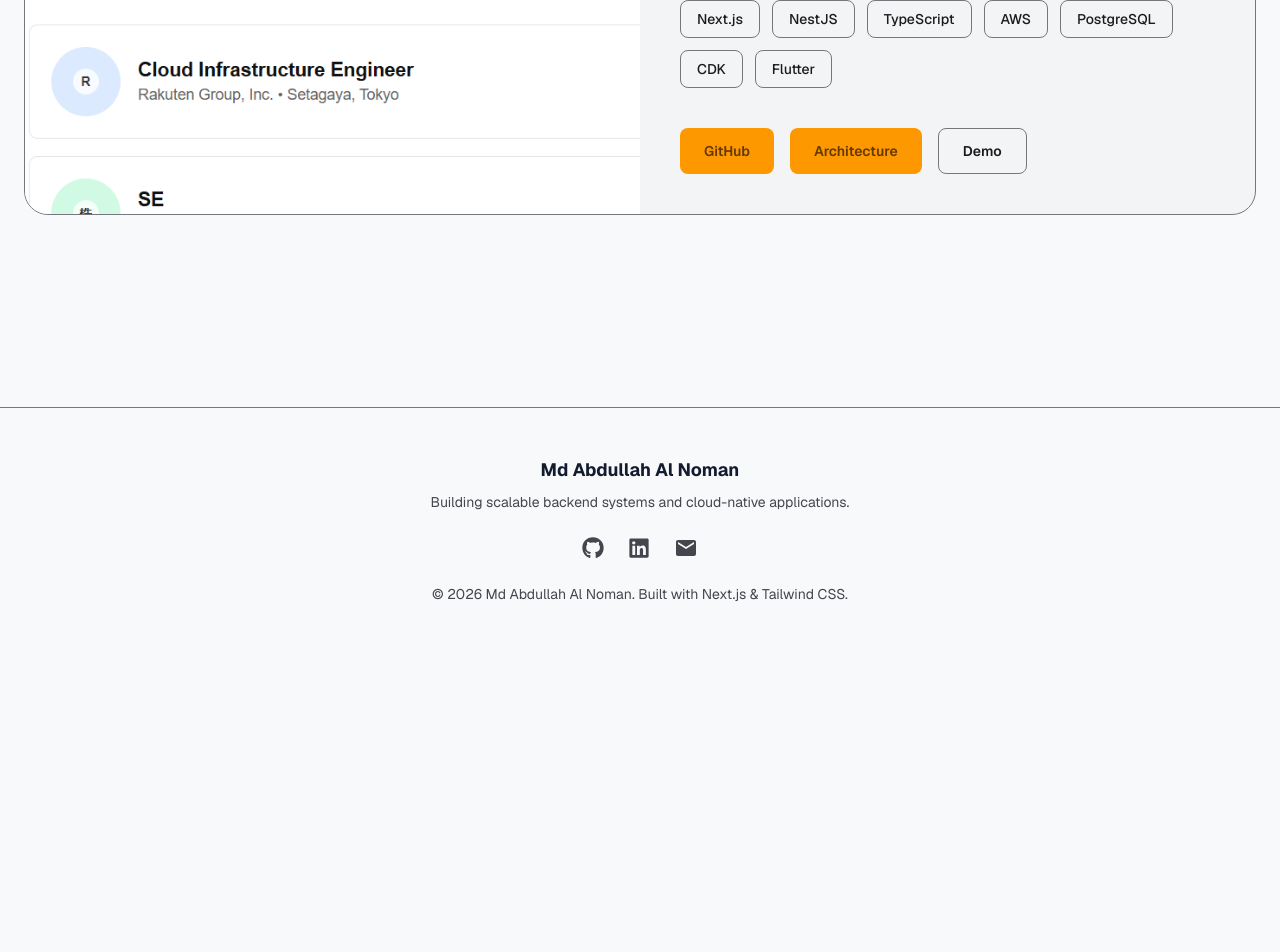
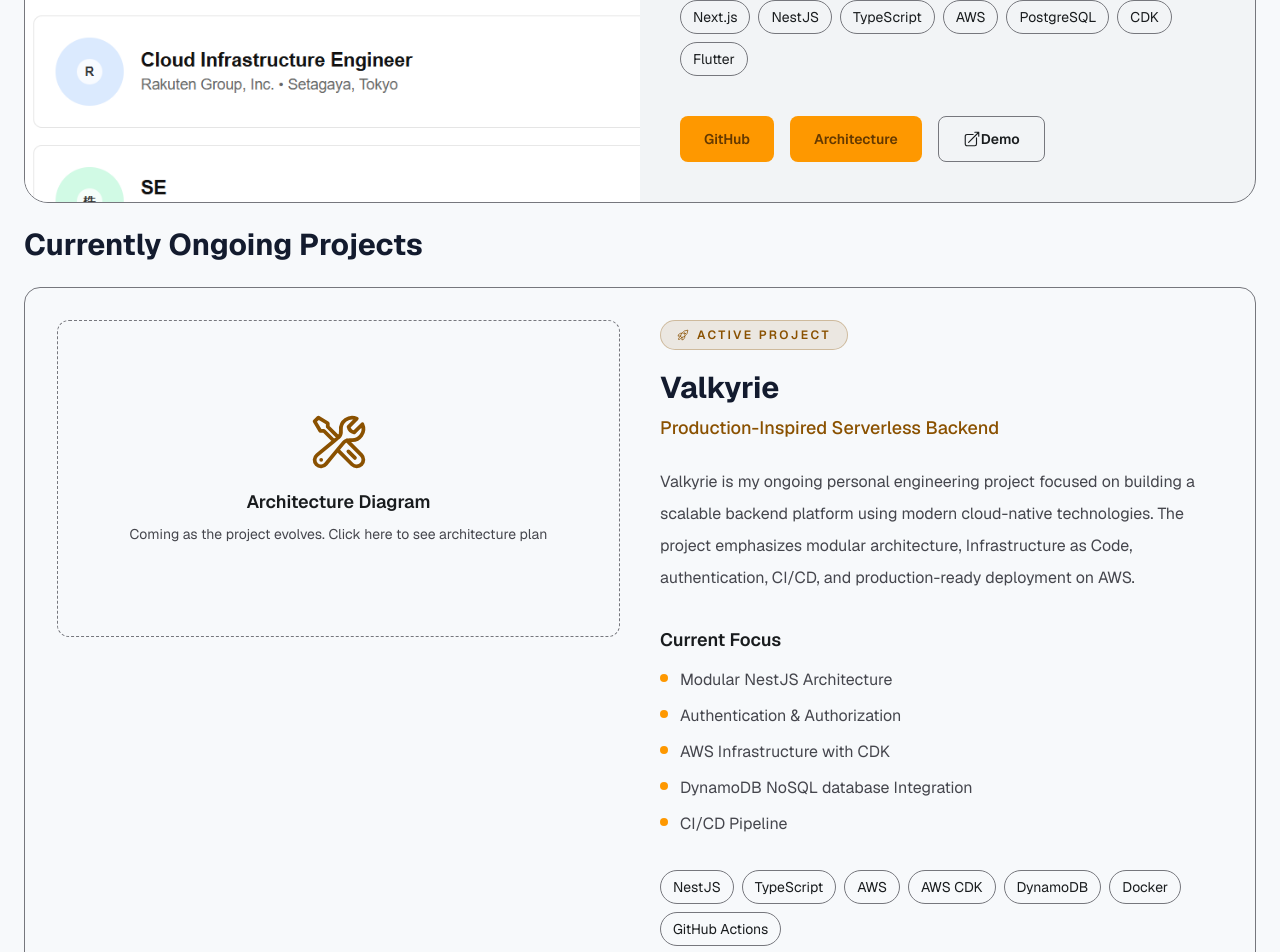
Before and after one commit to noman5945/Portfolio-AWS, a Next.js app: page /pages/projects in a window 1280 px wide. Shown: the part 920-1872 px from the top of the page. Before the commit the page ends 1572 px from the top, so only its background shows below. Built offline with nearby package versions, Linux system fonts and the light colour scheme.

Commit message:
[FEAT]Project: Current Project Section Added

```diff
--- a/app/pages/projects/page.tsx
+++ b/app/pages/projects/page.tsx
@@ -1,3 +1,4 @@
+import CurrentProject from "@/components/CurrentProject";
 import FeaturedProject from "@/components/FeaturedProject";
 import React from "react";
 
@@ -21,7 +22,14 @@ export default function ProjectsPage() {
       </div>
       {/** Featured Project */}
       <FeaturedProject />
-      <div></div>
+      {/** Current Project */}
+      <div className="my-6">
+        <h2 className="mt-3 text-3xl font-bold text-primary">
+          Currently Ongoing Projects
+        </h2>
+      </div>
+      <CurrentProject />
+      {/** Previous Projects */}
     </section>
   );
 }
--- /dev/null
+++ b/components/CurrentProject.tsx
@@ -0,0 +1,182 @@
+"use client";
+import React, { useState } from "react";
+import {
+  HiOutlineRocketLaunch,
+  HiOutlineArrowTopRightOnSquare,
+  HiOutlineWrenchScrewdriver,
+} from "react-icons/hi2";
+import { FaGithub } from "react-icons/fa";
+import CustomButton from "./ui/CustomButton";
+import ImageModal from "./ImageModal";
+
+export default function CurrentProject() {
+  const [showArchitecture, setShowArchitecture] = useState(false);
+  const technologies = [
+    "NestJS",
+    "TypeScript",
+    "AWS",
+    "AWS CDK",
+    "DynamoDB",
+    "Docker",
+    "GitHub Actions",
+  ];
+  const current_focus = [
+    "Modular NestJS Architecture",
+    "Authentication & Authorization",
+    "AWS Infrastructure with CDK",
+    "DynamoDB NoSQL database Integration",
+    "CI/CD Pipeline",
+  ];
+  return (
+    <section className="rounded-2xl border border-outline bg-surface p-8 my-2">
+      <div className="grid grid-cols-1 gap-10 lg:grid-cols-12">
+        {/* Left Side */}
+        <div
+          className="lg:col-span-6 cursor-pointer"
+          onClick={() => setShowArchitecture(true)}
+        >
+          <div
+            className="
+              flex
+              aspect-video
+              items-center
+              justify-center
+              rounded-xl
+              border
+              border-dashed
+              border-outline
+              bg-background
+              transition-colors
+              hover:border-secondary
+            "
+          >
+            <div className="text-center">
+              <HiOutlineWrenchScrewdriver className="mx-auto mb-4 text-6xl text-secondary" />
+
+              <h3 className="text-lg font-semibold text-on-surface">
+                Architecture Diagram
+              </h3>
+
+              <p className="mt-2 text-sm text-on-surface-variant">
+                Coming as the project evolves. Click here to see architecture
+                plan
+              </p>
+            </div>
+          </div>
+        </div>
+
+        {/* Right Side */}
+        <div className="flex flex-col lg:col-span-6">
+          {/* Status Badge */}
+          <span
+            className="
+              mb-5
+              flex
+              w-fit
+              items-center
+              gap-2
+              rounded-full
+              border
+              border-secondary/30
+              bg-secondary/10
+              px-4
+              py-1.5
+              text-xs
+              font-semibold
+              uppercase
+              tracking-[0.2em]
+              text-secondary
+            "
+          >
+            <HiOutlineRocketLaunch />
+            Active Project
+          </span>
+
+          <h2 className="text-3xl font-bold text-primary">Valkyrie</h2>
+
+          <p className="mt-2 text-lg font-medium text-secondary">
+            Production-Inspired Serverless Backend
+          </p>
+
+          <p className="mt-6 leading-8 text-on-surface-variant">
+            Valkyrie is my ongoing personal engineering project focused on
+            building a scalable backend platform using modern cloud-native
+            technologies. The project emphasizes modular architecture,
+            Infrastructure as Code, authentication, CI/CD, and production-ready
+            deployment on AWS.
+          </p>
+
+          {/* Current Focus */}
+          <div className="mt-8">
+            <h3 className="mb-3 text-lg font-semibold text-on-surface">
+              Current Focus
+            </h3>
+
+            <ul className="space-y-2 text-on-surface-variant">
+              {current_focus.map((singlefocus, index) => {
+                return (
+                  <li key={index} className="flex items-start gap-3">
+                    <div className="mt-2 h-2 w-2 rounded-full bg-secondary-container" />
+                    <span className="leading-7 text-on-surface-variant">
+                      {singlefocus}
+                    </span>
+                  </li>
+                );
+              })}
+            </ul>
+          </div>
+
+          {/* Technologies */}
+          <div className="mt-8 flex flex-wrap gap-2">
+            {technologies.map((tech) => (
+              <span
+                key={tech}
+                className="
+                  rounded-full
+                  border
+                  border-outline
+                  px-3
+                  py-1.5
+                  text-sm
+                  transition-all
+                  duration-200
+                  hover:-translate-y-0.5
+                  hover:border-secondary
+                  hover:bg-secondary-container
+                  hover:text-on-secondary-container
+                "
+              >
+                {tech}
+              </span>
+            ))}
+          </div>
+
+          {/* Buttons */}
+          <div className="mt-10 flex flex-wrap gap-4">
+            <CustomButton
+              variant="primary"
+              href="https://github.com/noman5945/Valkirye-Serverless"
+            >
+              <FaGithub className="text-lg" />
+              <span>GitHub</span>
+            </CustomButton>
+
+            <CustomButton
+              variant="outline"
+              onClickfunc={() => setShowArchitecture(true)}
+            >
+              <HiOutlineArrowTopRightOnSquare className="text-lg" />
+              <span>Demo</span>
+            </CustomButton>
+          </div>
+        </div>
+      </div>
+      <ImageModal
+        open={showArchitecture}
+        onClose={() => setShowArchitecture(false)}
+        title="Valkirye Backend Architecture"
+        image="/images/projects/Valkirye.png"
+      />
+    </section>
+  );
+}
--- a/components/FeaturedProject.tsx
+++ b/components/FeaturedProject.tsx
@@ -2,6 +2,7 @@
 import React, { useState } from "react";
 import CustomButton from "./ui/CustomButton";
 import ImageModal from "./ImageModal";
+import { HiOutlineArrowTopRightOnSquare } from "react-icons/hi2";
 
 export default function FeaturedProject() {
   const [showArchitecture, setShowArchitecture] = useState(false);
@@ -41,7 +42,7 @@ export default function FeaturedProject() {
         <div className="flex h-full flex-col p-10">
           {/* Badge */}
           <span className="w-fit rounded-full border border-secondary-container bg-secondary-container/10 px-3 py-1 text-xs font-semibold uppercase tracking-widest text-secondary">
-            ⭐ Featured Project
+            Featured Project
           </span>
 
           {/* Title */}
@@ -86,7 +87,7 @@ export default function FeaturedProject() {
           </div>
 
           {/* Technologies */}
-          <div className="mt-8 flex flex-wrap gap-3">
+          <div className="mt-8 flex flex-wrap gap-2">
             {[
               "Next.js",
               "NestJS",
@@ -99,18 +100,18 @@ export default function FeaturedProject() {
               <span
                 key={tech}
                 className="
-          rounded-lg
-          border border-outline
-          bg-surface-container-low
-          px-4 py-2
-          text-sm
-          font-medium
-          transition-all
-          duration-200
-          hover:-translate-y-1
-          hover:border-secondary-container
-          hover:bg-secondary-container
-          hover:text-on-secondary-container
+          rounded-full
+                  border
+                  border-outline
+                  px-3
+                  py-1.5
+                  text-sm
+                  transition-all
+                  duration-200
+                  hover:-translate-y-0.5
+                  hover:border-secondary
+                  hover:bg-secondary-container
+                  hover:text-on-secondary-container
         "
               >
                 {tech}
@@ -134,7 +135,8 @@ export default function FeaturedProject() {
               className=" cursor-pointer"
               href="https://d1ie7hcjew8851.cloudfront.net"
             >
-              Demo
+              <HiOutlineArrowTopRightOnSquare className="text-lg" />
+              <span>Demo</span>
             </CustomButton>
           </div>
         </div>
```
Also changed, not shown: public/images/projects/Valkirye.png (added).
